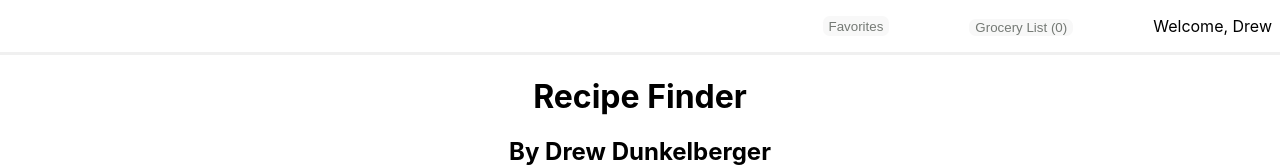
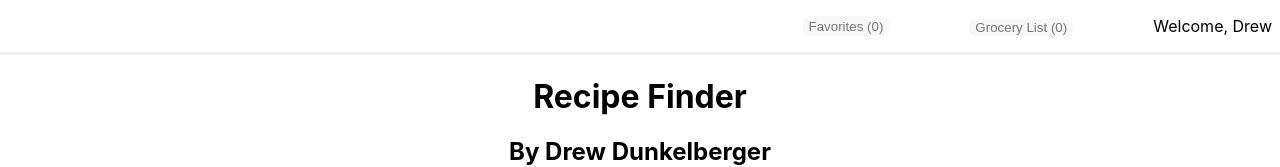
Before and after one commit to drewdunk10/react-recipe-finder, a React (Create React App) app: page / in a window 1280 px wide. Shown: the top 167 px of the page. Built offline with nearby package versions, Linux system fonts and the light colour scheme.

Commit message:
Cleanup styling and comments.

```diff
--- a/public/index.html
+++ b/public/index.html
@@ -24,7 +24,7 @@
       work correctly both with client-side routing and a non-root public URL.
       Learn how to configure a non-root public URL by running `npm run build`.
     -->
-    <title>React App</title>
+    <title>Drew's Recipe Finder</title>
   </head>
   <body>
     <noscript>You need to enable JavaScript to run this app.</noscript>
--- a/src/components/App/App.js
+++ b/src/components/App/App.js
@@ -1,9 +1,9 @@
-import UserContext from "../User/User";
+import './App.css';
+import { useState } from "react";
 import Search from "../Search/Search";
 import RecipeCard from "../RecipeCard/RecipeCard"
-import './App.css';
-import {useState} from "react";
 import Navigation from "../Navigation/Navigation";
+import UserContext from "../User/User";
 
 const initUser = {
     name: 'Drew',
@@ -14,7 +14,7 @@ const initUser = {
 function App() {
     const [recipes, setRecipes] = useState([])
     const [view, setView] = useState({name: "main-app", content: {}});
-    const [appUser, setUser] = useState(initUser)   // Use a state to control changes to groceryList across components.
+    const [appUser, setUser] = useState(initUser)   // Use a state to control changes to user fields across subcomponents.
 
     // Wrapper function to set view/content.
     const changeView = (viewName, content={}) => {
@@ -52,6 +52,7 @@ function App() {
                             )
                         }
                     </main> :
+                    // If not main-app view, then provide a detail view for a single recipe.
                     <main>
                         <RecipeCard
                             key={view.content.name}
--- a/src/components/Favorite/Favorite.js
+++ b/src/components/Favorite/Favorite.js
@@ -1,7 +1,6 @@
 import { FaHeart } from "react-icons/fa";
 
-export default Favorite
-
+// Component that provides a button to toggle whether a recipe is a favorite or not.
 function Favorite({isFavorite, toggleFavorite}) {
     return(
         <button className={"recipe-button"} type="button" onClick={() => toggleFavorite()}>
@@ -12,3 +11,5 @@ function Favorite({isFavorite, toggleFavorite}) {
         </button>
     );
 }
+
+export default Favorite
--- a/src/components/GroceryList/GroceryList.css
+++ b/src/components/GroceryList/GroceryList.css
@@ -40,11 +40,11 @@
     }
 }
 
-.hidden-list {
+.hidden {
     display: none;
 }
 
-.expanded-list {
+.expanded {
     display: block;
     margin: auto 0;  /* Override main section margin. */
 }
--- a/src/components/GroceryList/GroceryList.js
+++ b/src/components/GroceryList/GroceryList.js
@@ -1,12 +1,14 @@
-import {useContext, useState} from "react";
+import './GroceryList.css';
+import { useContext, useState } from "react";
+import { FaLeaf } from "react-icons/fa"
 import UserContext from "../User/User";
-import { FaLeaf } from "react-icons/fa"
-import './GroceryList.css';
 
+// Component that provides a dropdown of all ingredients in user's grocery list.
 function GroceryList({setUser}) {
     const user = useContext(UserContext);
     const [isHidden, setHidden] = useState(true)
 
+    // Remove an ingredient from user's grocery list.
     const removeItem = (item) => {
         // Make a copy of user's cart without selected item.
         let groceryList = user.groceryList.filter(ingredient => ingredient !== item);
@@ -18,7 +20,7 @@ function GroceryList({setUser}) {
     return(
         <div>
             <button className={"grocery-button"} type="button" onClick={() => setHidden(!isHidden)}>Grocery List ({user.groceryList.length})</button>
-            <section className={isHidden ? "hidden-desc" : "expanded-desc"}>
+            <section className={isHidden ? "hidden" : "expanded"}>
                 <ul className={"dropdown"}>
                     {
                         // Display each ingredient as a list item.
--- a/src/components/Navigation/Navigation.js
+++ b/src/components/Navigation/Navigation.js
@@ -1,11 +1,13 @@
-import {useContext} from "react";
+import './Navigation.css';
+import { useContext } from "react";
+import GroceryList from "../GroceryList/GroceryList";
 import UserContext from "../User/User";
-import './Navigation.css';
-import GroceryList from "../GroceryList/GroceryList";
 
+// Component that provides a navigation bar with all available user actions and greeting.
 function Navigation({setRecipes, changeView, setUser}) {
     const user = useContext(UserContext);
 
+    // Change to main view and display only favorite recipes.
     const displayFavorites = () => {
         setRecipes(user.favorites)
         changeView("main-app")
@@ -14,7 +16,9 @@ function Navigation({setRecipes, changeView, setUser}) {
     return(
         <nav className={"flex: 1 1 auto;"}>
             <ul className={"user-bar"}>
-                {<button className={"grocery-button"} type={"button"} onClick={displayFavorites}>Favorites</button>}
+                <button className={"grocery-button"} type={"button"} onClick={displayFavorites}>
+                    Favorites ({user.favorites.length})
+                </button>
                 <li>
                     <GroceryList setUser={setUser}/>
                 </li>
--- a/src/components/RecipeCard/RecipeCard.css
+++ b/src/components/RecipeCard/RecipeCard.css
@@ -1,12 +1,3 @@
-.hidden-desc {
-    display: none;
-}
-
-.expanded-desc {
-    display: block;
-    margin: auto 0;  /* Override main section margin. */
-}
-
 .recipe-card {
     text-align: left;
     width: 23%;
@@ -16,6 +7,7 @@
 }
 
 @media screen and (max-width: 768px) {
+    /* Fit each recipe card to screen */
     .recipe-card {
         text-align: center;
         width: 98%; /* Fit width of screen */
@@ -52,6 +44,7 @@
 }
 
 @media screen and (max-width: 768px) {
+    /* Fit button to screen */
     .recipe-button {
         padding: 1em;
         margin: .5em;
--- a/src/components/User/User.js
+++ b/src/components/User/User.js
@@ -1,7 +1,9 @@
 import { createContext } from "react";
+
 const UserContext = createContext({
     name: '',
     groceryList: [],
     favorites: []
 });
+
 export default UserContext;
```
Also changed, not shown: src/components/RecipeCard/RecipeCard.js (+11 -5 lines), src/components/Search/Search.js (+8 -2 lines), 1 other file (tests, documents, lock files or other folders).
